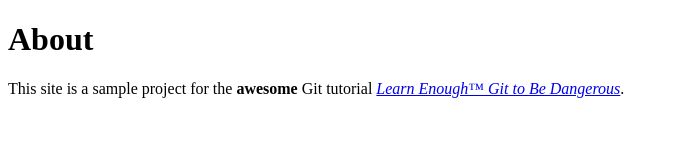
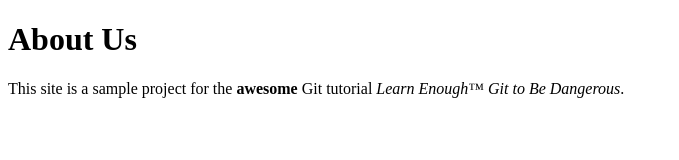
Before and after one commit to ashishkmr81/myrepo, a plain HTML site: page about.html in a window 1280 px wide. Shown: the whole page, without its empty margins (0-679 px from the left). Drawn offline with Linux system fonts and the light colour scheme.

Commit message:
change page heading

```diff
--- a/about.html
+++ b/about.html
@@ -6,9 +6,9 @@
 </head>
 
 <body>
-  <h1>About</h1>
+  <h1>About Us</h1>
   <p>This site is a sample project for the <strong>awesome</strong> Git
-    tutorial <a href="https://www.learnenough.com/git-tutorial"> <em>Learn Enough™ Git to Be Dangerous</em></a>.
+    tutorial <em>Learn Enough™ Git to Be Dangerous</em>.
   </p>
 </body>
 
```
